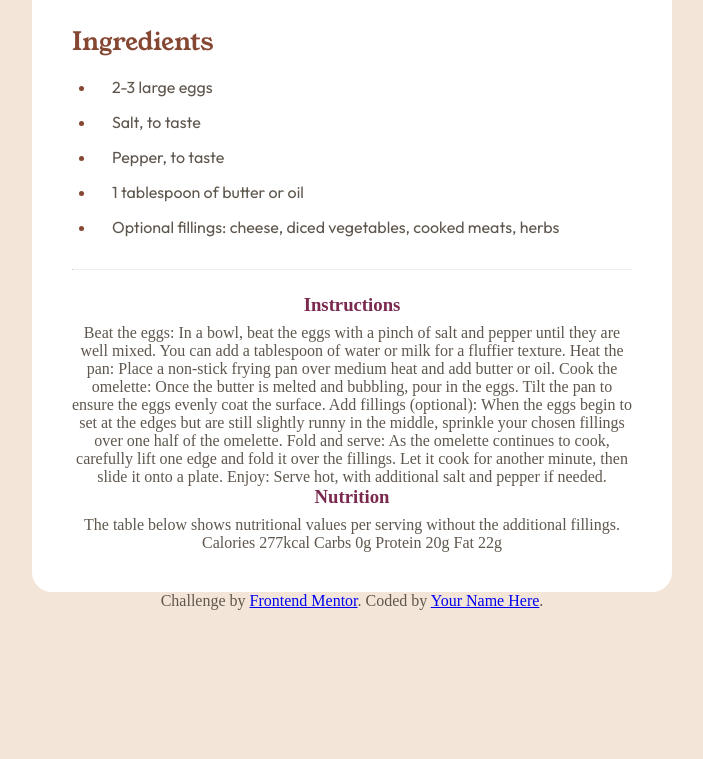
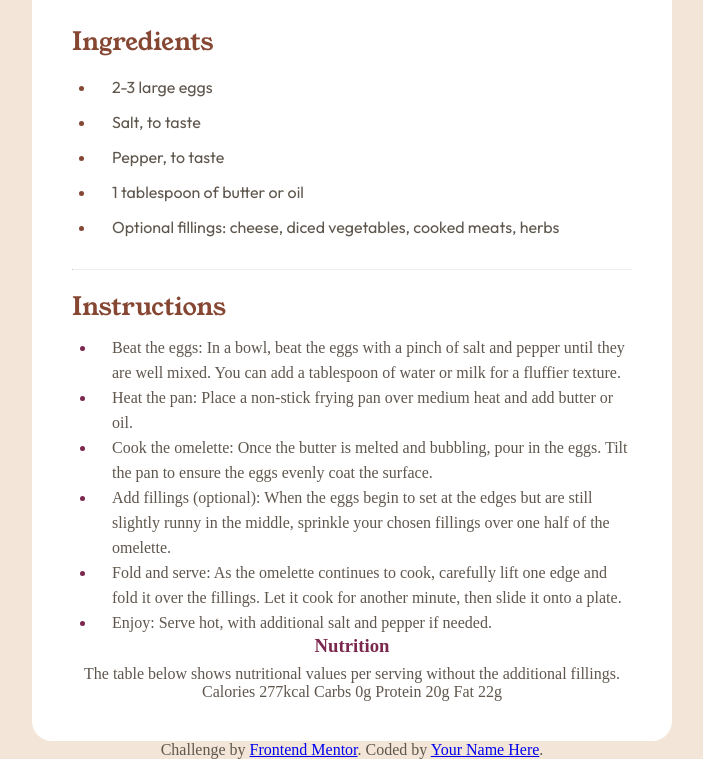
Before and after one commit to AlyaRees/recipe-page-main, a plain HTML site: page index.html in a window 1280 px wide. Shown: the part 780-1539 px from the top of the page, without its empty margins (288-991 px from the left). Before the commit the page ends 1390 px from the top, so only its background shows below. Drawn offline with Linux system fonts and the light colour scheme.

Commit message:
Aligned Instructions text to left

```diff
--- a/index.html
+++ b/index.html
@@ -52,23 +52,30 @@
 <hr>
 
 <div class="instr-card">
-  <h3>Instructions</h3>
+  <p class="sub-titles">Instructions</p>
 
-  Beat the eggs: In a bowl, beat the eggs with a pinch of salt and pepper until they are well mixed.
+  <ul class="instr-ul">
+    <li>Beat the eggs: In a bowl, beat the eggs with a pinch of salt and pepper until they are well mixed.
   You can add a tablespoon of water or milk for a fluffier texture.
+</li>
 
-  Heat the pan: Place a non-stick frying pan over medium heat and add butter or oil.
+  <li>Heat the pan: Place a non-stick frying pan over medium heat and add butter or oil.</li>
 
-  Cook the omelette: Once the butter is melted and bubbling, pour in the eggs. Tilt the pan to ensure
+  <li>Cook the omelette: Once the butter is melted and bubbling, pour in the eggs. Tilt the pan to ensure
   the eggs evenly coat the surface.
+</li>
 
-  Add fillings (optional): When the eggs begin to set at the edges but are still slightly runny in the
+<li>Add fillings (optional): When the eggs begin to set at the edges but are still slightly runny in the
   middle, sprinkle your chosen fillings over one half of the omelette.
+</li>
 
-  Fold and serve: As the omelette continues to cook, carefully lift one edge and fold it over the
+<li>Fold and serve: As the omelette continues to cook, carefully lift one edge and fold it over the
   fillings. Let it cook for another minute, then slide it onto a plate.
+</li>
 
-  Enjoy: Serve hot, with additional salt and pepper if needed.
+<li>Enjoy: Serve hot, with additional salt and pepper if needed.
+</li>
+</ul>
 </div>
 
 <div class="nutr-card">
--- a/style.css
+++ b/style.css
@@ -97,6 +97,21 @@ hr {
     margin: 1.5rem 0rem 1.5rem;
 }
 
+.sub-titles {
+    color: hsl(14, 45%, 36%);
+    font-size: 25px;
+    font-family: "Young Serif";
+    margin-bottom: 1rem;
+}
+
+.instr-card {
+    text-align: left;
+}
+
+.instr-card ul li {
+    line-height: 25px;
+}
+
 @media screen and (min-width: 1024px) {
     .menu-card {
         width: 50%;
```
